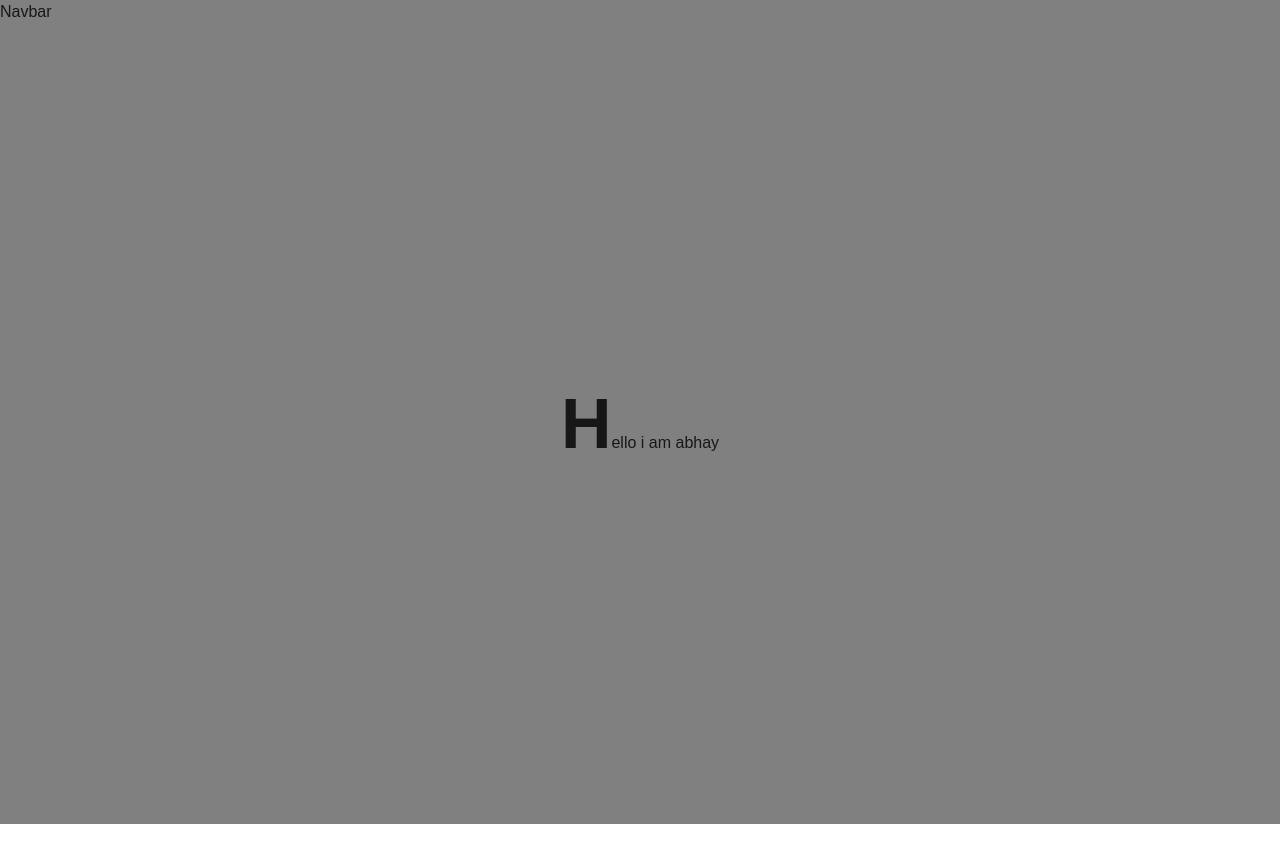
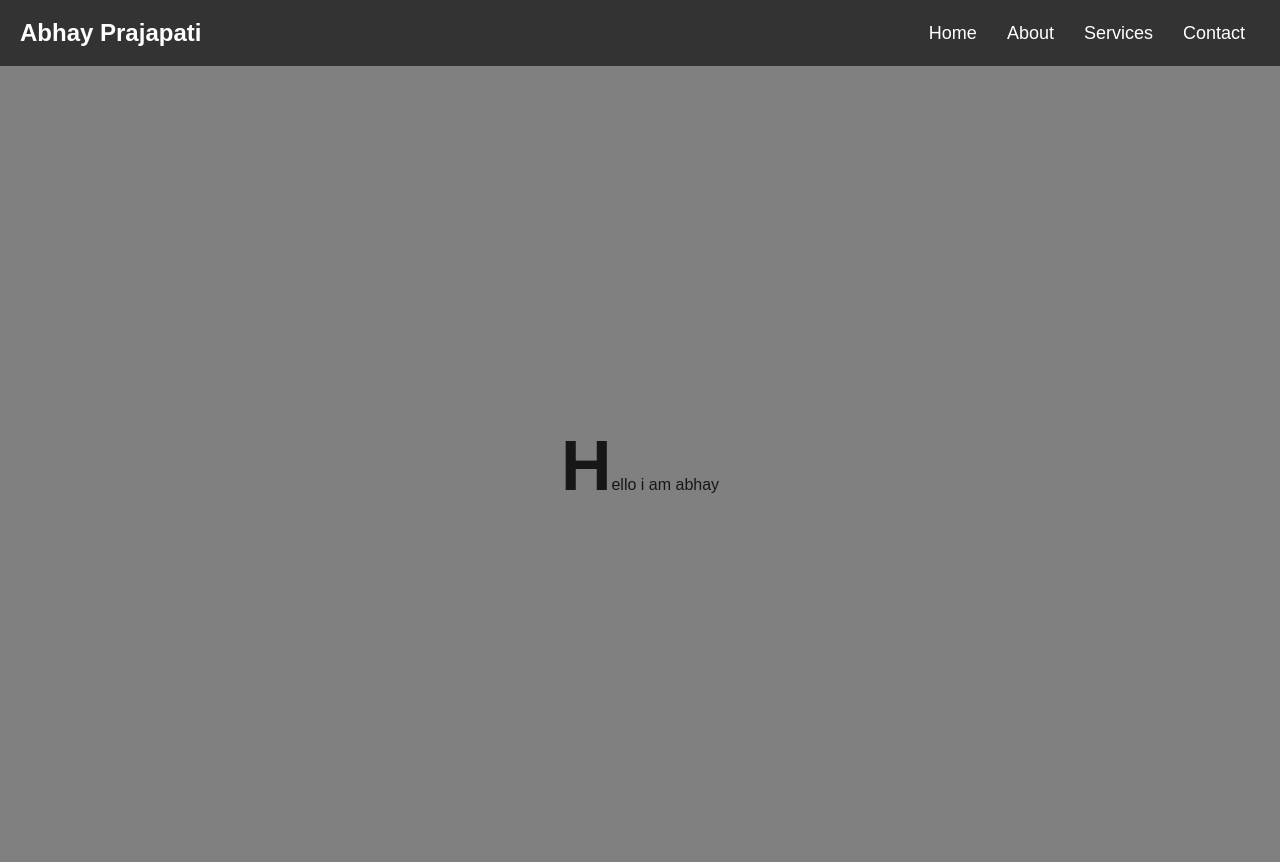
Before and after one commit to abhayakumarprajapati/Portfolio-frontend, a Next.js app: page / in a window 1280 px wide. Shown: the top 862 px of the page. Before the commit the page ends 824 px from the top, so only its background shows below. Built offline with nearby package versions, Linux system fonts and the light colour scheme.

Commit message:
create navbar

```diff
--- a/src/app/Navbar/page.tsx
+++ b/src/app/Navbar/page.tsx
@@ -1,10 +1,29 @@
+"use client"
+
+
 import React from 'react'
+import styles from './styles.module.css'
+
 
 const Navbar = () => {
+
+
+    const toggleMenu = () => {
+
+    }
+
+
     return (
-        <div>
-            Navbar
-        </div>
+        <nav className={styles.navbar}>
+            <div className={styles.logo}>Abhay Prajapati</div>
+            <ul className={styles.navlinks}>
+                <li><a href="#">Home</a></li>
+                <li><a href="#">About</a></li>
+                <li><a href="#">Services</a></li>
+                <li><a href="#">Contact</a></li>
+            </ul>
+            <div className={styles.hamburger} onClick={() => toggleMenu()}>☰</div>
+        </nav>
     )
 }
 
--- /dev/null
+++ b/src/app/Navbar/styles.module.css
@@ -0,0 +1,68 @@
+.navbar {
+    display: flex;
+    justify-content: space-between;
+    align-items: center;
+    background: #333;
+    padding: 15px 20px;
+}
+
+
+.navbar .logo {
+    color: white;
+    font-size: 24px;
+    font-weight: bold;
+}
+
+.navlinks {
+    list-style: none;
+    display: flex;
+}
+
+.navlinks li {
+    margin: 0 15px;
+}
+
+.navlinks a {
+    text-decoration: none;
+    color: white;
+    font-size: 18px;
+    transition: 0.3s;
+}
+
+.navlinks a:hover {
+    color: #f4a261;
+}
+
+.hamburger {
+    display: none;
+    font-size: 28px;
+    cursor: pointer;
+    color: white;
+}
+
+
+@media screen and (max-width: 768px) {
+    .navlinks {
+        display: none;
+        flex-direction: column;
+        position: absolute;
+        top: 60px;
+        left: 0;
+        background: #333;
+        width: 100%;
+        text-align: center;
+        padding: 15px 0;
+    }
+
+    .navlinks.active {
+        display: flex;
+    }
+
+    .navlinks li {
+        margin: 10px 0;
+    }
+
+    .hamburger {
+        display: block;
+    }
+}
```
